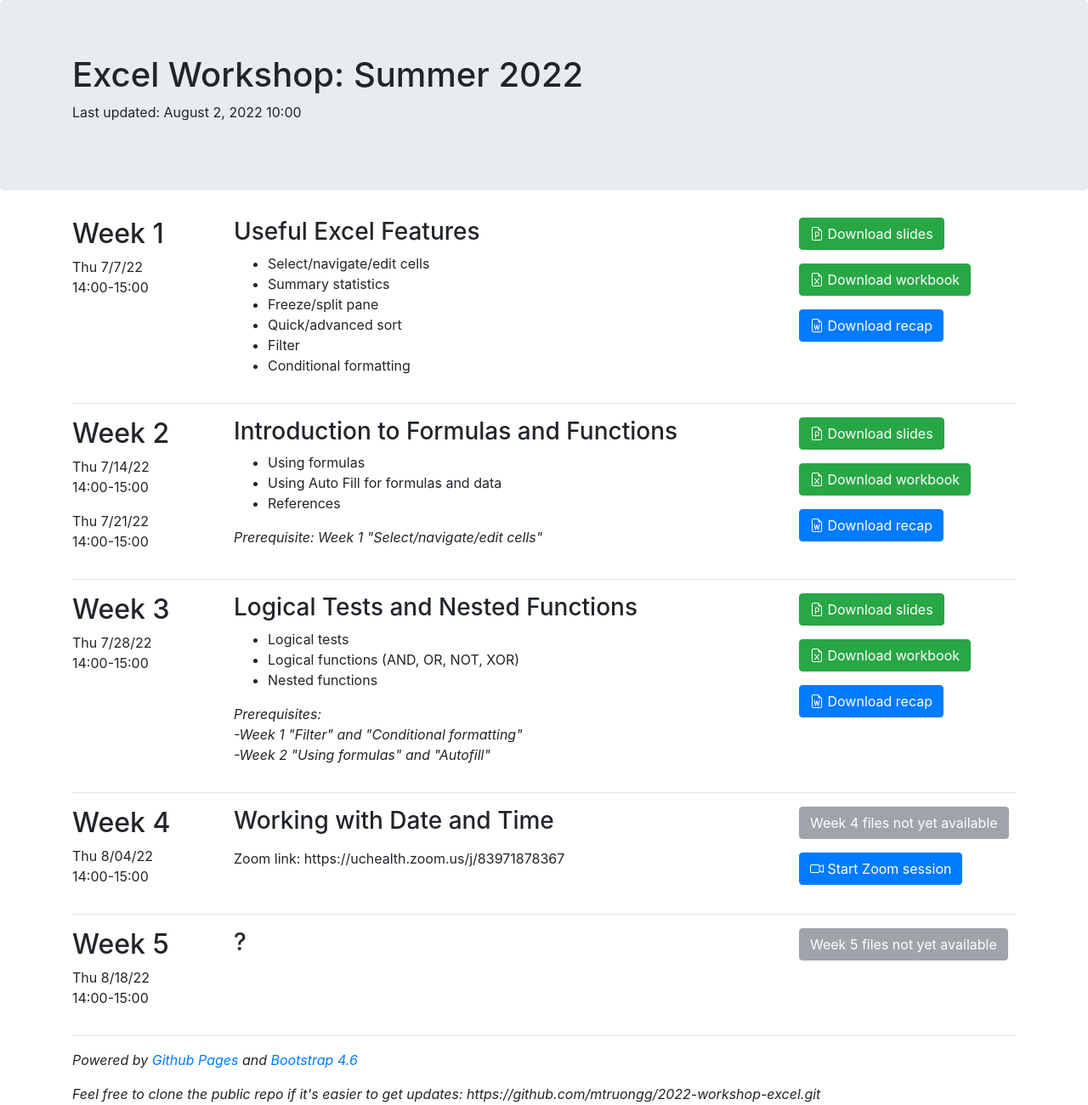
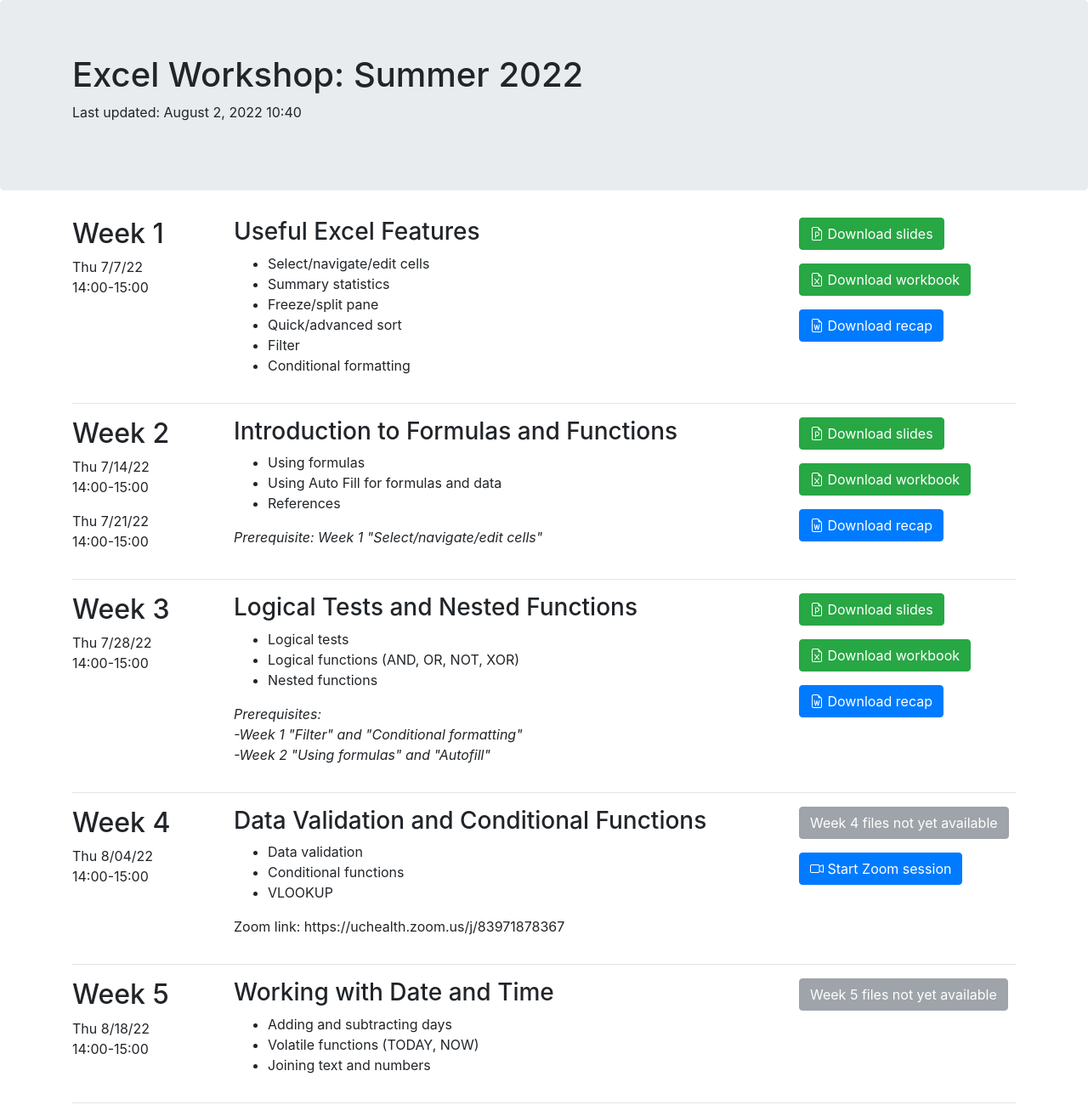
Before and after one commit to mtruongg/2022-workshop-excel, a plain HTML site: page index.html in a window 1280 px wide. Shown: the top 1300 px of the page at 85% size. Drawn offline with nearby package versions, Linux system fonts and the light colour scheme.

Commit message:
Switched topics for Weeks 4 and 5

```diff
--- a/index.html
+++ b/index.html
@@ -20,7 +20,7 @@
       <div class="jumbotron">
         <div class="container">
           <h1>Excel Workshop: Summer 2022</h1>
-          <p>Last updated: August 2, 2022 10:00</p>
+          <p>Last updated: August 2, 2022 10:40</p>
         </div>
       </div>
 
@@ -110,10 +110,11 @@
            </p>
           </div>
           <div class="col-md-7">
-            <h3>Working with Date and Time</h3>
+            <h3>Data Validation and Conditional Functions</h3>
             <ul>
-              <!--<li>Volatile functions (TODAY, NOW)</li>
-              <li>Joining text and numbers</li>       -->
+              <li>Data validation</li>
+              <li>Conditional functions</li>
+              <li>VLOOKUP</li>
             </ul>
             <p>Zoom link: https://uchealth.zoom.us/j/83971878367</p>
           </div>
@@ -131,12 +132,12 @@
            </p>
           </div>
           <div class="col-md-7">
-            <h3>?</h3>
-            <!--<ul>
-              <li>Data validation</li>
-              <li>Conditional functions</li>
-              <li>VLOOKUP</li>
-            </ul>-->
+            <h3>Working with Date and Time</h3>
+            <ul>
+              <li>Adding and subtracting days</li>
+              <li>Volatile functions (TODAY, NOW)
+              <li>Joining text and numbers</li>
+            </ul>
           </div>
           <div class="col-md-3">
             <p><button type="button" class="btn btn-secondary" disabled>Week 5 files not yet available</button></p>
```
